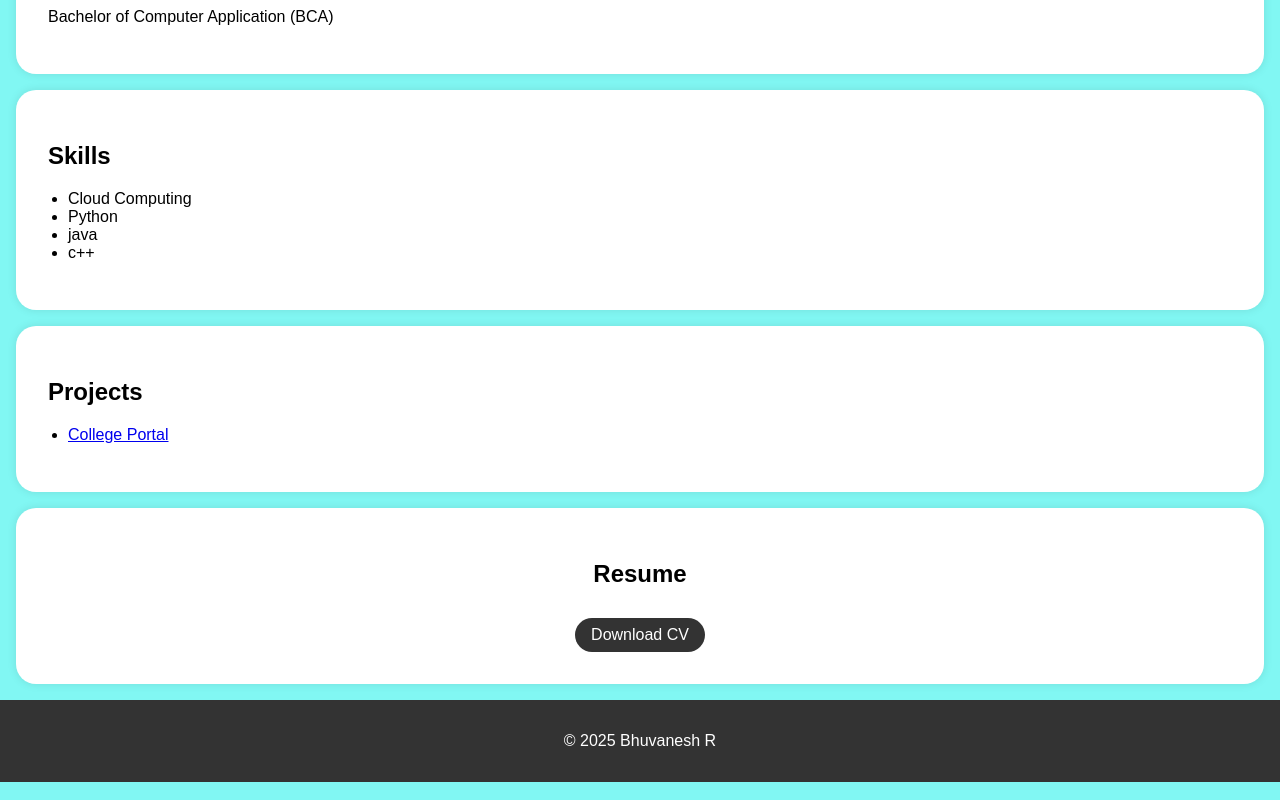
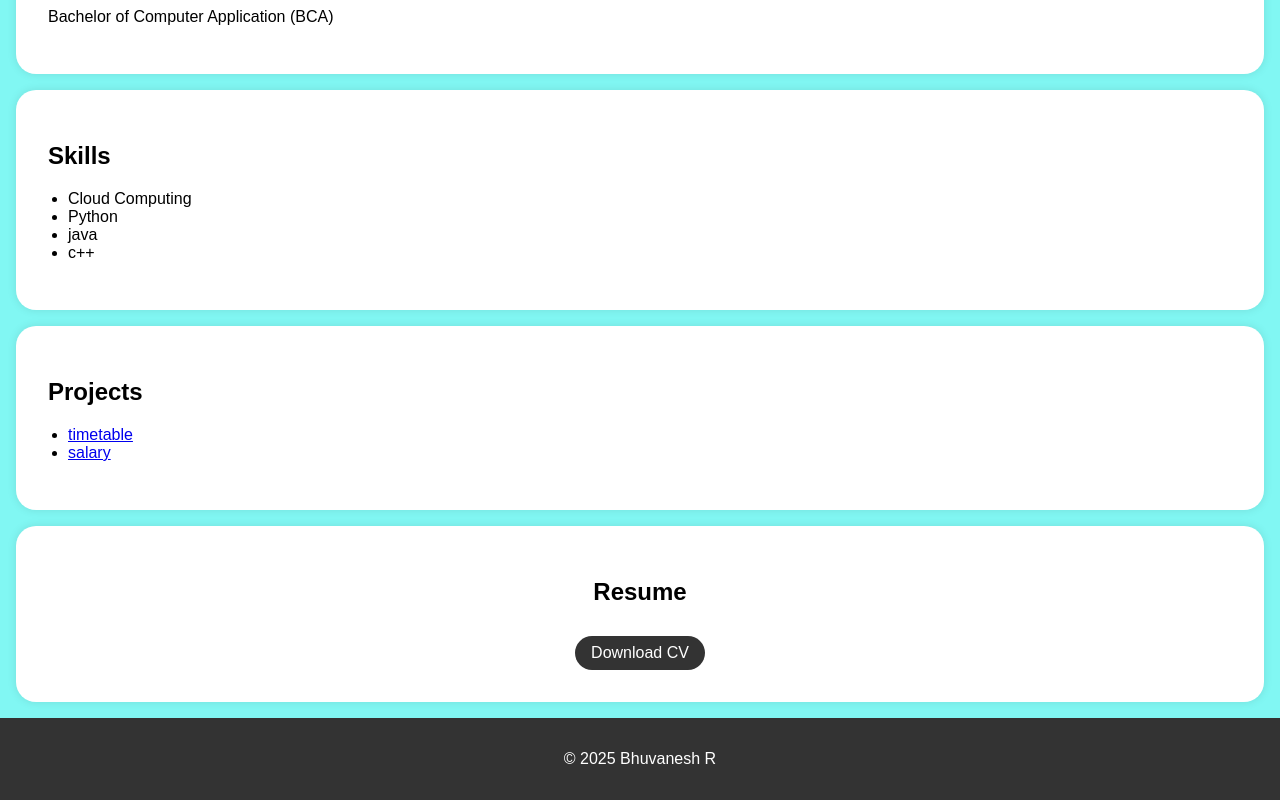
Before and after one commit to BHUVANESH146/digital-portfolio, a plain HTML site: page index.html in a window 1280 px wide. Shown: the part 574-1374 px from the top of the page. Drawn offline with Linux system fonts and the light colour scheme.

Commit message:
Update index.html

```diff
--- a/index.html
+++ b/index.html
@@ -153,7 +153,8 @@
         <div class="section-content">
             <h2>Projects</h2>
             <ul>
-                               <li><a href="timetable.html">College Portal</a></li>
+                               <li><a href="timetable.html">timetable</a></li>
+		           <li><a href="salary.html">salary</a></li>
                 <!-- Add more project links here -->
             </ul>
         </div>
```
